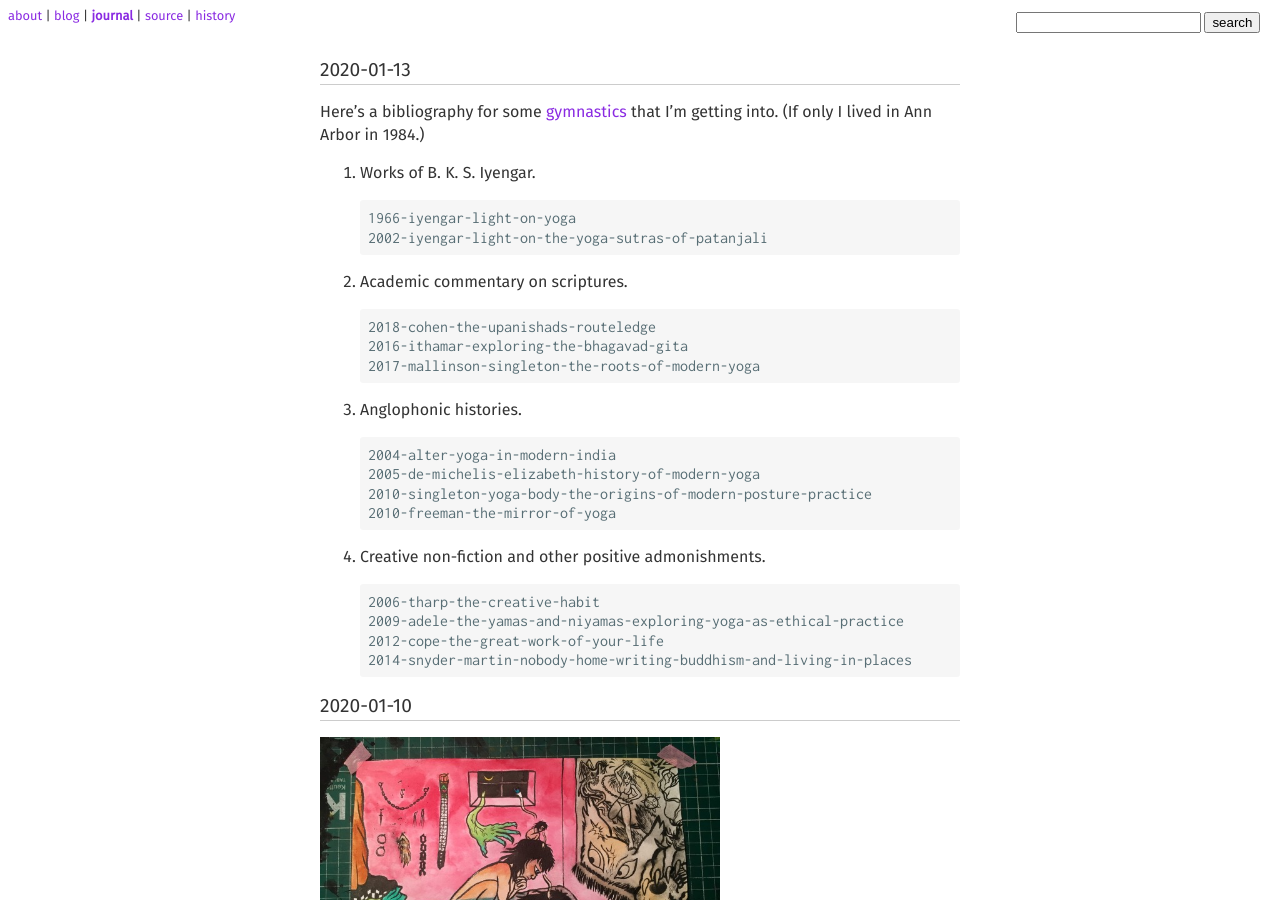
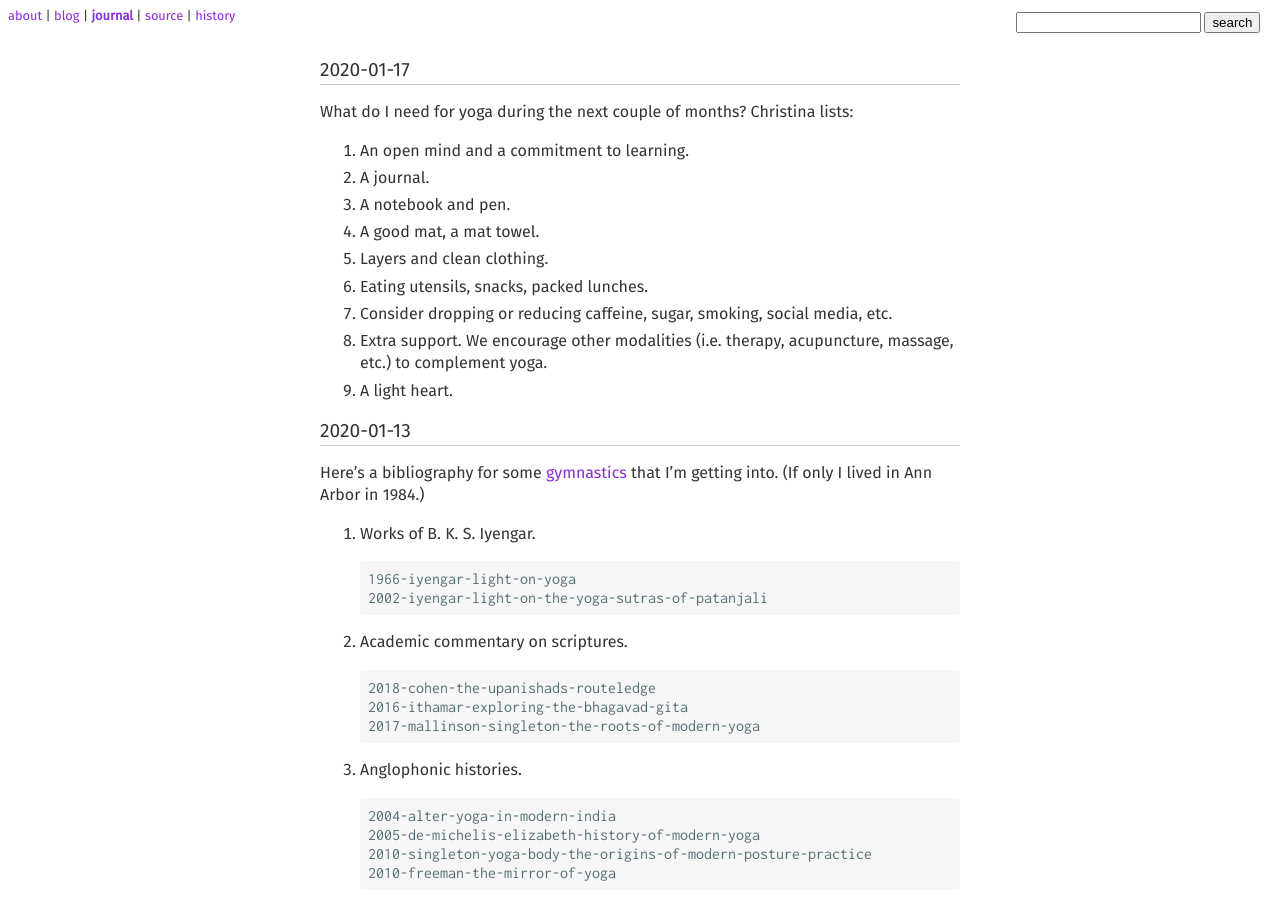
Before and after one commit to coltongrainger/journal, a Jekyll site: the page built from index.md, in a window 1280 px wide and 900 px high. Built offline with Jekyll 4.4.1, drawn with Linux system fonts in a browser that asks for light colours; our own code applies the rules of GitHub Pages for plain Markdown files; formulas are drawn with MathJax 3.

Commit message:
Add list of needed objects.

```diff
--- a/index.md
+++ b/index.md
@@ -3,6 +3,20 @@ title: journal
 author: Colton Grainger
 bibliography: /home/colton/coltongrainger.bib
 ---
+
+## 2020-01-17
+
+What do I need for yoga during the next couple of months? Christina lists:
+
+1. An open mind and a commitment to learning.
+2. A journal.
+3. A notebook and pen.
+4. A good mat, a mat towel.
+5. Layers and clean clothing.
+6. Eating utensils, snacks, packed lunches.
+7. Consider dropping or reducing caffeine, sugar, smoking, social media, etc.
+8. Extra support. We encourage other modalities (i.e. therapy, acupuncture, massage, etc.) to complement yoga.
+9. A light heart.
 
 ## 2020-01-13
 
```
